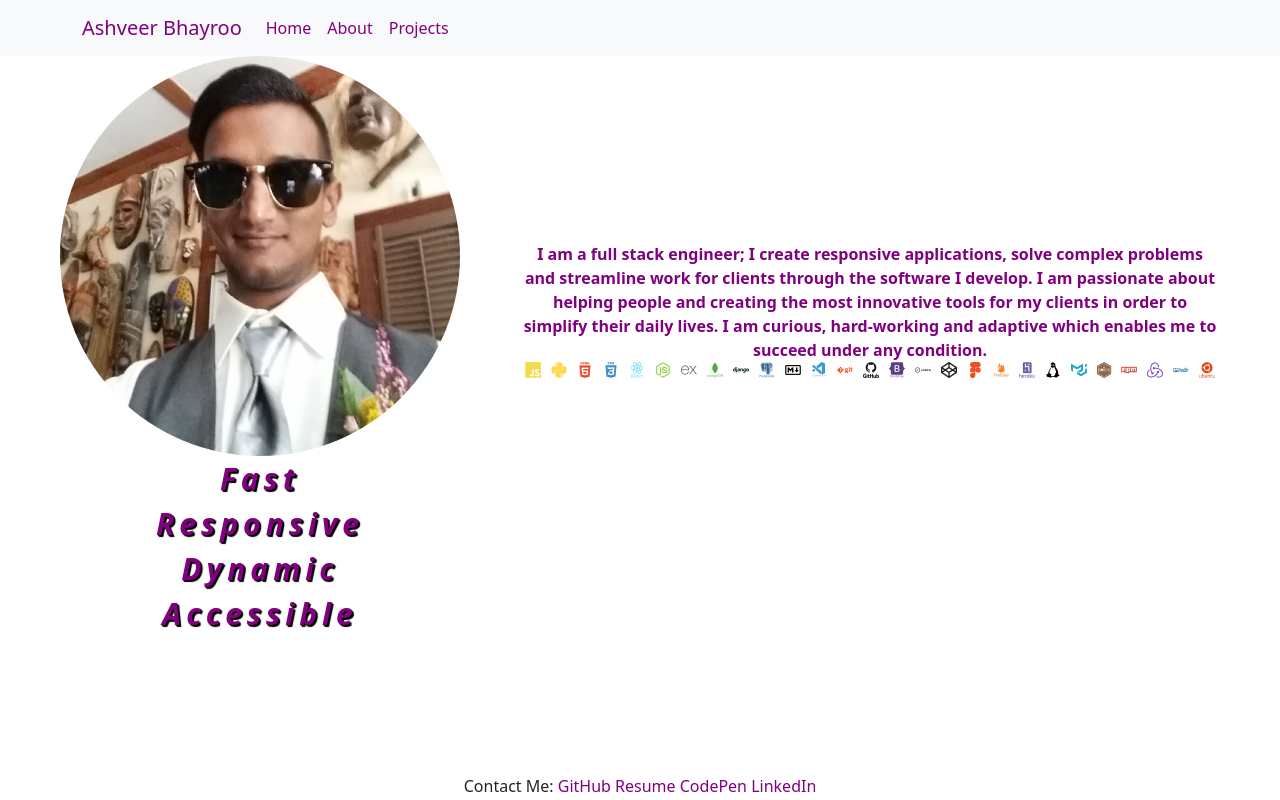
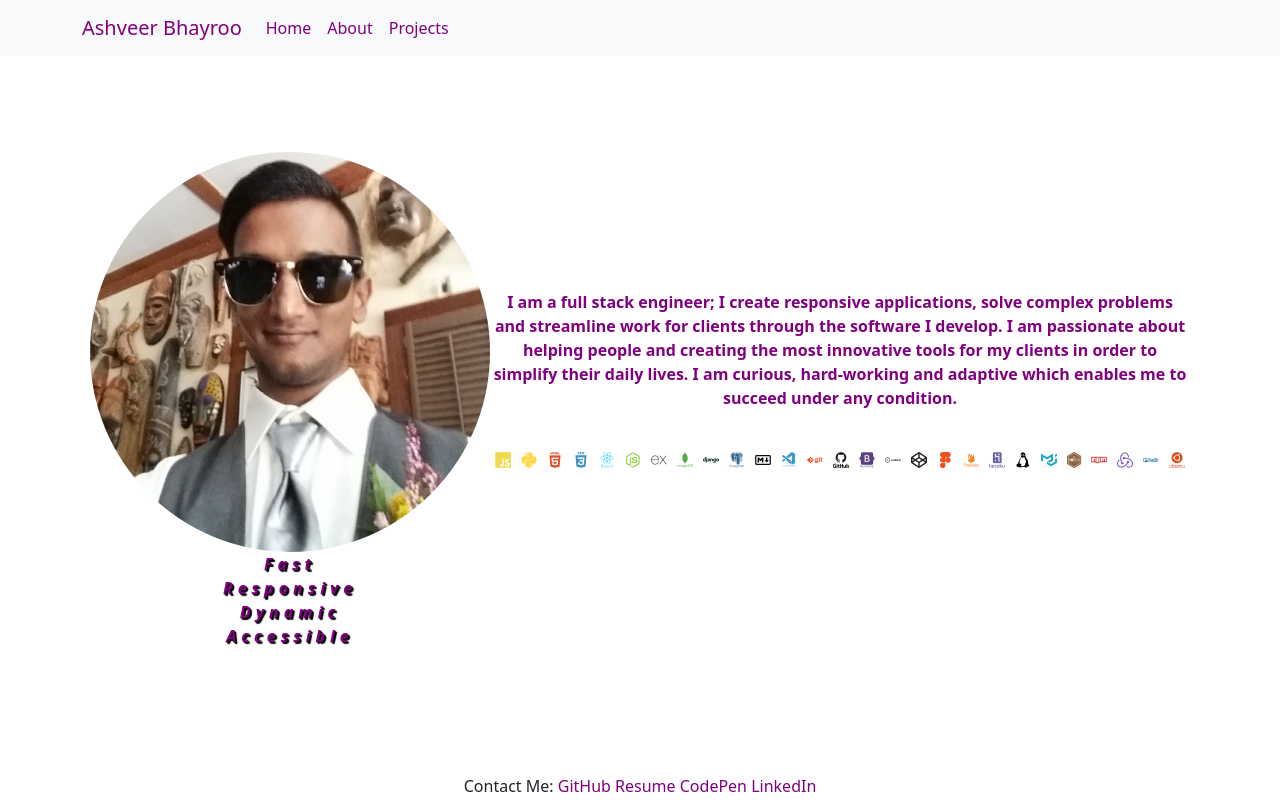
Before and after one commit to AshveerB/dossier, a React (Create React App) app: page /about in a window 1280 px wide. Built offline with nearby package versions, Linux system fonts and the light colour scheme.

Commit message:
update about page media queries

```diff
--- a/src/views/about/About.jsx
+++ b/src/views/about/About.jsx
@@ -15,7 +15,9 @@ function About(props) {
             </div>
             <div className='aboutRight'>
                 <div className='desc'>{description}</div>
-                <TechnologyCard /><br /><br /><br />
+                <div className='techContainer'>
+                    <TechnologyCard />
+                </div>
             </div>
         </div>
         </div>
--- a/src/views/about/about.css
+++ b/src/views/about/about.css
@@ -1,10 +1,24 @@
+.about {
+	position: absolute;
+	top: 50%;
+	left: 50%;
+	margin-right: -50%;
+	transform: translate(-50%, -50%);
+}
+
+.aboutRight {
+	display: flex;
+	flex-direction: column;
+	justify-content: center;
+	align-items: center;
+}
+
 .pic {
 	border-radius: 50%;
 }
 
 .pledges {
 	color: purple;
-	font-size: 30px;
 	font-weight: bolder;
 	white-space: pre-line;
 	font-style: italic;
@@ -43,12 +57,6 @@
 	.tech {
 		width: 400px;
 	}
-	.aboutRight {
-		display: flex;
-		flex-direction: column;
-		justify-content: center;
-		align-items: center;
-	}
 }
 
 @media only screen and (min-width: 600px) {
@@ -68,12 +76,6 @@
 	.tech {
 		width: 400px;
 	}
-	.aboutRight {
-		display: flex;
-		flex-direction: column;
-		justify-content: center;
-		align-items: center;
-	}
 }
 
 @media only screen and (min-width: 768px) {
@@ -84,6 +86,12 @@
 		align-items: center;
 		align-content: center;
 	}
+	.techContainer {
+		display: flex;
+		justify-content: center;
+		align-items: center;
+		height: 100px;
+	}
 }
 
 @media only screen and (min-width: 992px) {
@@ -92,16 +100,7 @@
 	}
 	.tech {
 		width: 600px;
-	}
-}
-
-@media only screen and (max-width: 1200px) {
-	.about {
-		position: absolute;
-        top: 50%;
-        left: 50%;
-        margin-right: -50%;
-        transform: translate(-50%, -50%)
+		height: 100px;
 	}
 }
 
```
